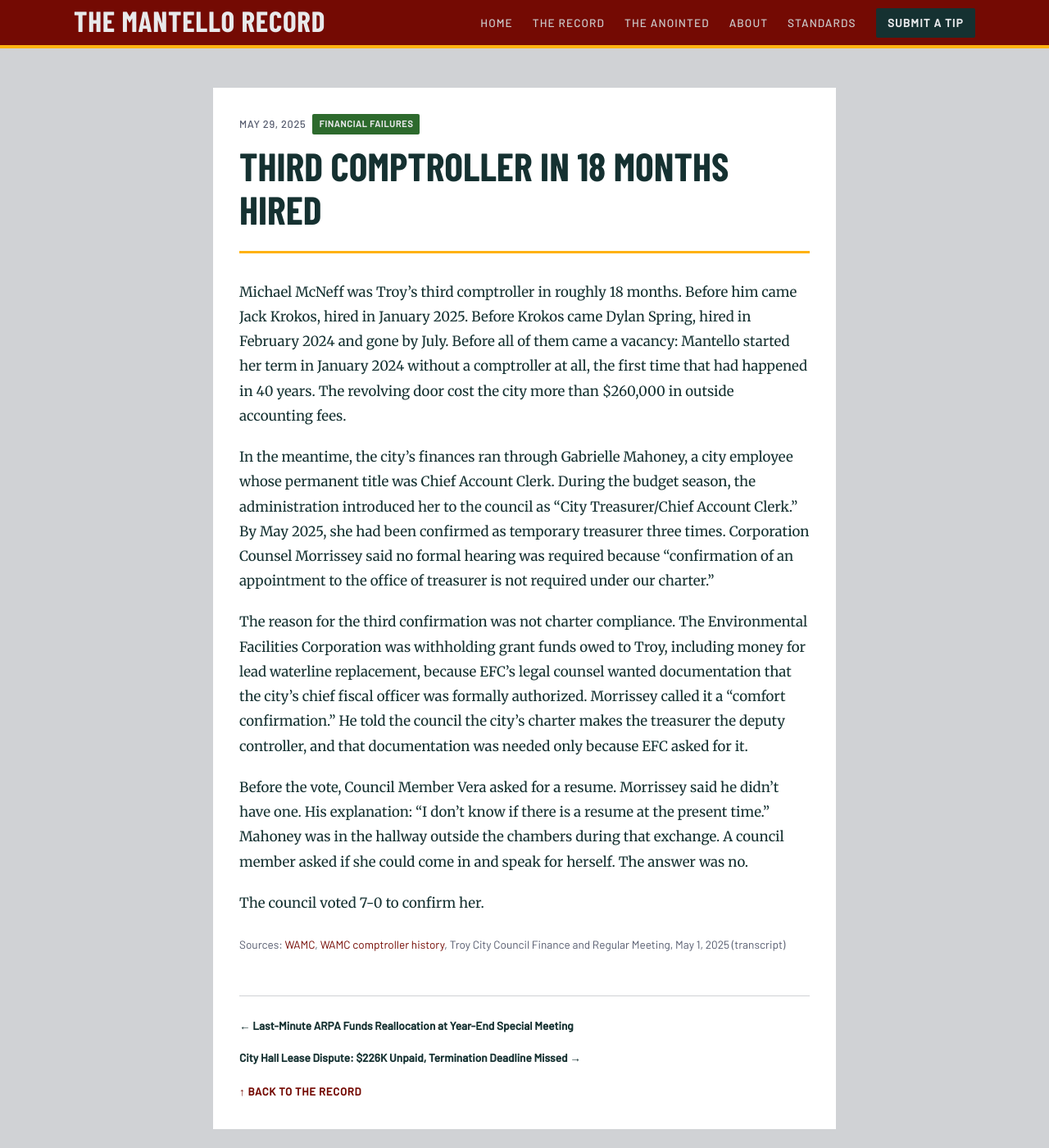
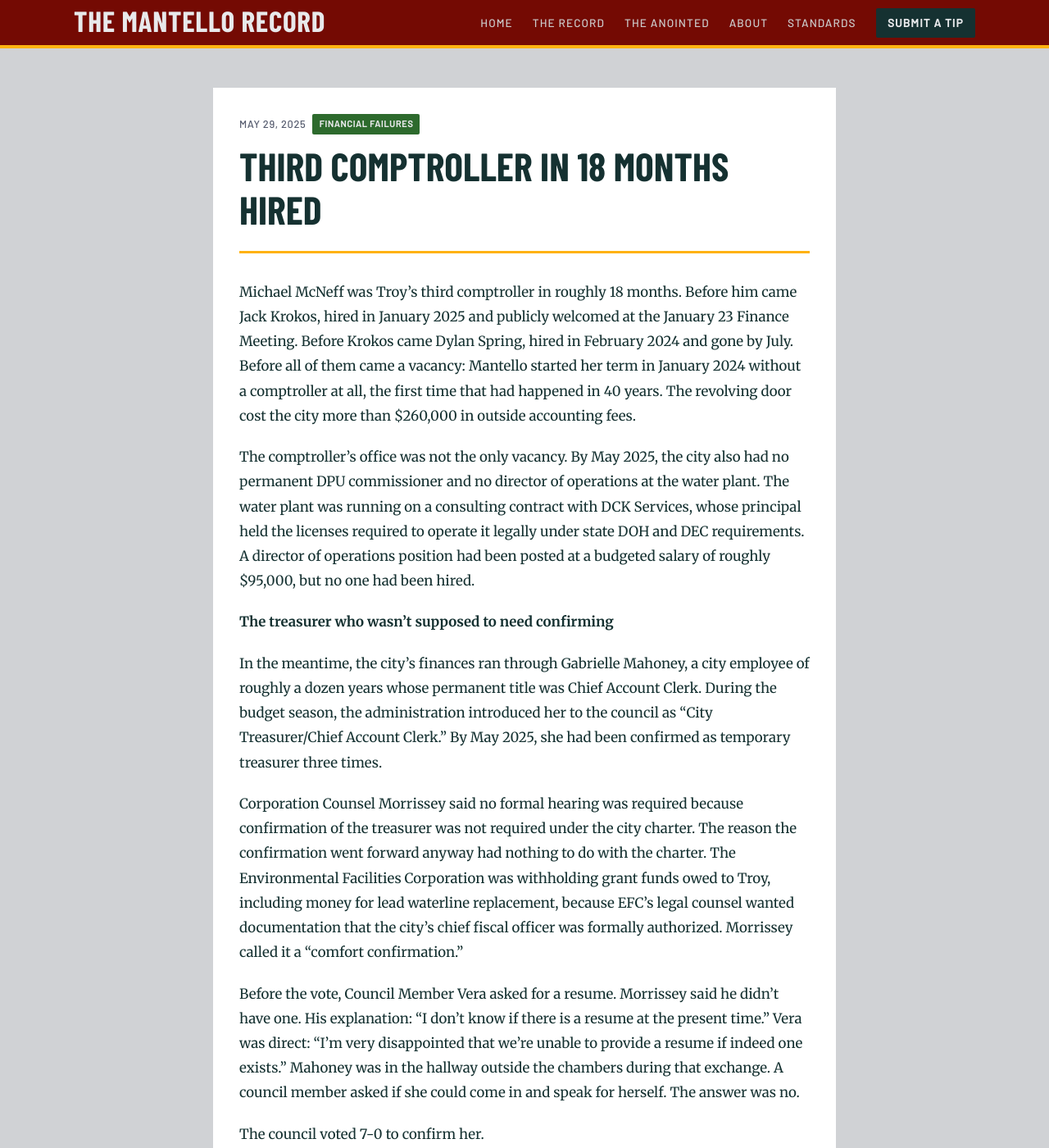
Before and after one commit to MdevitSEC/the-mantello-record, a Jekyll site: the page built from _posts/2025-05-29-third-comptroller-18-months.md, in a window 1280 px wide and 1400 px high. Shown: the whole window at 82% size. Built offline with Jekyll 4.4.1, drawn with Linux system fonts in a browser that asks for light colours; some web fonts are replaced; some of the changed text lies outside the part shown.

Commit message:
Expand third comptroller post and the-record entry
Adds Vera's full quote on the missing resume, Mahoney's dozen-year city tenure, the EFC grant-withholding detail, the simultaneous DPU and water plant vacancies, and Krokos's public January welcome as context for his quick departure. The-record entry adds the full Mahoney story.

Co-Authored-By: Claude Sonnet 4.6 <noreply@anthropic.com>

```diff
--- a/_posts/2025-05-29-third-comptroller-18-months.md
+++ b/_posts/2025-05-29-third-comptroller-18-months.md
@@ -5,14 +5,18 @@ date: 2025-05-29
 categories: ["Financial Failures"]
 ---
 
-Michael McNeff was Troy's third comptroller in roughly 18 months. Before him came Jack Krokos, hired in January 2025. Before Krokos came Dylan Spring, hired in February 2024 and gone by July. Before all of them came a vacancy: Mantello started her term in January 2024 without a comptroller at all, the first time that had happened in 40 years. The revolving door cost the city more than $260,000 in outside accounting fees.
+Michael McNeff was Troy's third comptroller in roughly 18 months. Before him came Jack Krokos, hired in January 2025 and publicly welcomed at the January 23 Finance Meeting. Before Krokos came Dylan Spring, hired in February 2024 and gone by July. Before all of them came a vacancy: Mantello started her term in January 2024 without a comptroller at all, the first time that had happened in 40 years. The revolving door cost the city more than $260,000 in outside accounting fees.
 
-In the meantime, the city's finances ran through Gabrielle Mahoney, a city employee whose permanent title was Chief Account Clerk. During the budget season, the administration introduced her to the council as "City Treasurer/Chief Account Clerk." By May 2025, she had been confirmed as temporary treasurer three times. Corporation Counsel Morrissey said no formal hearing was required because "confirmation of an appointment to the office of treasurer is not required under our charter."
+The comptroller's office was not the only vacancy. By May 2025, the city also had no permanent DPU commissioner and no director of operations at the water plant. The water plant was running on a consulting contract with DCK Services, whose principal held the licenses required to operate it legally under state DOH and DEC requirements. A director of operations position had been posted at a budgeted salary of roughly $95,000, but no one had been hired.
 
-The reason for the third confirmation was not charter compliance. The Environmental Facilities Corporation was withholding grant funds owed to Troy, including money for lead waterline replacement, because EFC's legal counsel wanted documentation that the city's chief fiscal officer was formally authorized. Morrissey called it a "comfort confirmation." He told the council the city's charter makes the treasurer the deputy controller, and that documentation was needed only because EFC asked for it.
+**The treasurer who wasn't supposed to need confirming**
 
-Before the vote, Council Member Vera asked for a resume. Morrissey said he didn't have one. His explanation: "I don't know if there is a resume at the present time." Mahoney was in the hallway outside the chambers during that exchange. A council member asked if she could come in and speak for herself. The answer was no.
+In the meantime, the city's finances ran through Gabrielle Mahoney, a city employee of roughly a dozen years whose permanent title was Chief Account Clerk. During the budget season, the administration introduced her to the council as "City Treasurer/Chief Account Clerk." By May 2025, she had been confirmed as temporary treasurer three times.
+
+Corporation Counsel Morrissey said no formal hearing was required because confirmation of the treasurer was not required under the city charter. The reason the confirmation went forward anyway had nothing to do with the charter. The Environmental Facilities Corporation was withholding grant funds owed to Troy, including money for lead waterline replacement, because EFC's legal counsel wanted documentation that the city's chief fiscal officer was formally authorized. Morrissey called it a "comfort confirmation."
+
+Before the vote, Council Member Vera asked for a resume. Morrissey said he didn't have one. His explanation: "I don't know if there is a resume at the present time." Vera was direct: "I'm very disappointed that we're unable to provide a resume if indeed one exists." Mahoney was in the hallway outside the chambers during that exchange. A council member asked if she could come in and speak for herself. The answer was no.
 
 The council voted 7-0 to confirm her.
 
-*Sources: [WAMC](https://www.wamc.org/news/2025-05-29/troy-welcomes-its-newest-comptroller), [WAMC comptroller history](https://www.wamc.org/news/2025-02-07/city-of-troy-once-again-has-a-new-comptroller), Troy City Council Finance and Regular Meeting, May 1, 2025 (transcript)*
+*Sources: [WAMC](https://www.wamc.org/news/2025-05-29/troy-welcomes-its-newest-comptroller), [WAMC comptroller history](https://www.wamc.org/news/2025-02-07/city-of-troy-once-again-has-a-new-comptroller), Troy City Council Finance and Regular Meeting, May 1, 2025 (transcript); Troy City Council Finance Meeting, January 23, 2025 (transcript)*
```
Also changed, not shown: the-record.md (+4 -2 lines).
